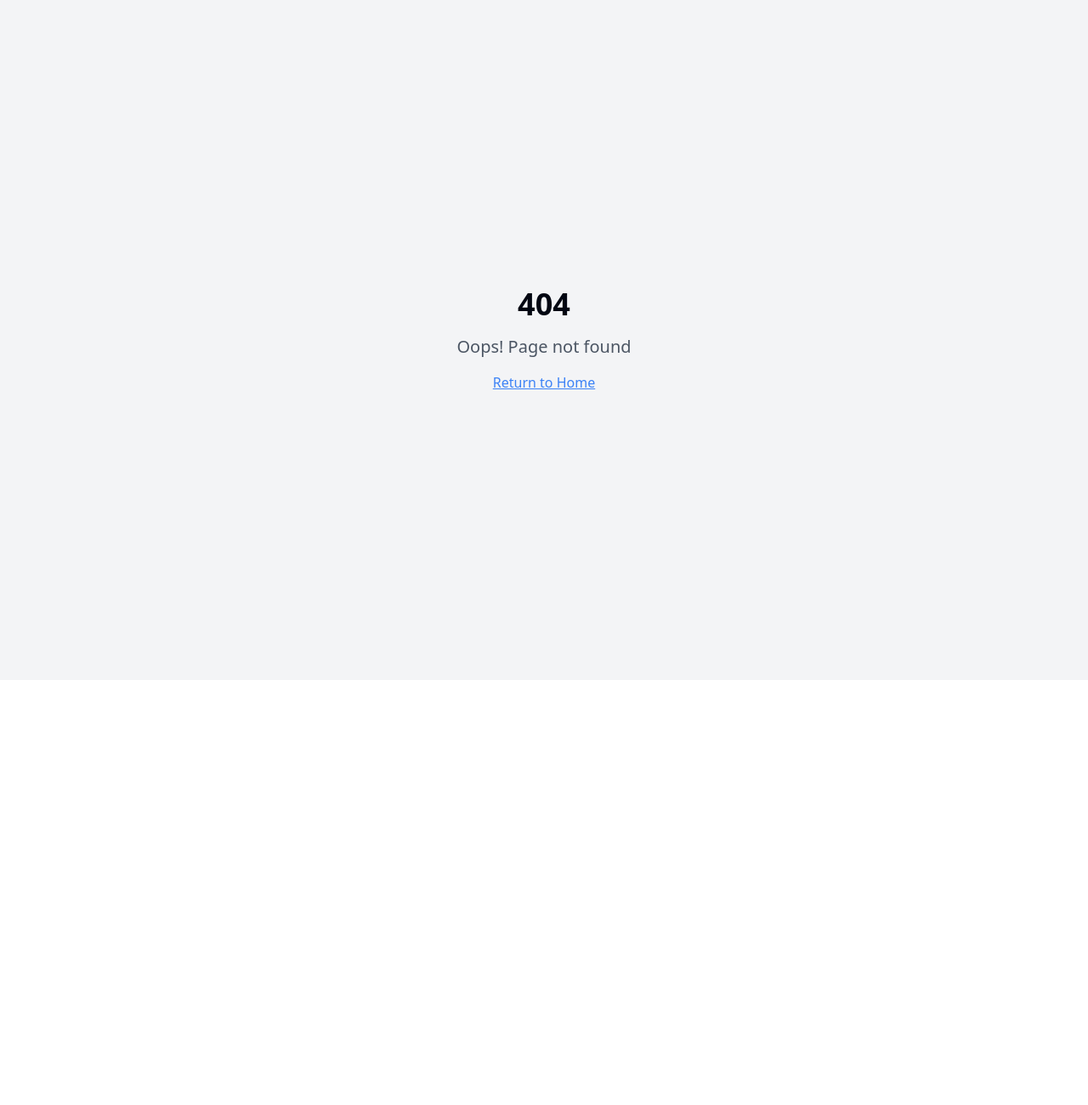
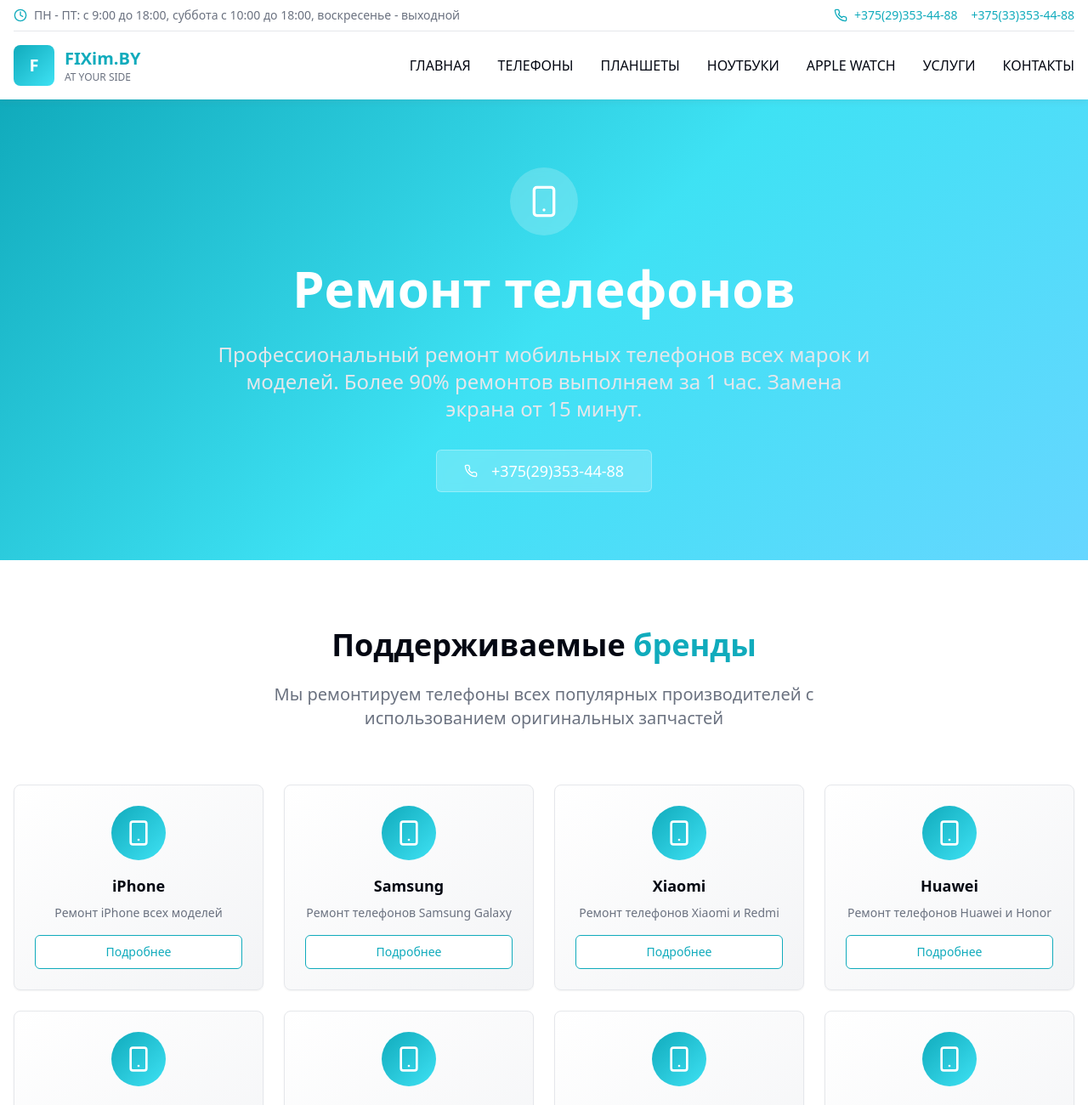
Before and after one commit to SpurIT-Projects/fixim-reimagined-34, a React (Vite) app: page /remont_telefonov.html in a window 1280 px wide. Before the commit this address had no page. Shown: the top 1300 px of the page at 85% size. Before the commit the page ends 800 px from the top, so only its background shows below. Built offline with nearby package versions, Linux system fonts and the light colour scheme.

Commit message:
Исправить ссылки на страницы
Исправлены все ссылки на страницы, чтобы сохранить оригинальную структуру URL с расширением `.html` для улучшения SEO.

```diff
--- a/src/App.tsx
+++ b/src/App.tsx
@@ -26,23 +26,38 @@ const App = () => (
           <Route path="/" element={<Index />} />
 
           {/* Main service pages */}
-          <Route path="/remont_telefonov" element={<RemontTelefonov />} />
-          <Route path="/remont_planshetov" element={<RemontPlanshetov />} />
-          <Route path="/remont_notebook" element={<RemontNotebook />} />
-          <Route path="/remont-apple-watch" element={<RemontAppleWatch />} />
+          <Route path="/remont_telefonov.html" element={<RemontTelefonov />} />
+          <Route path="/remont_planshetov.html" element={<RemontPlanshetov />} />
+          <Route path="/remont_notebook.html" element={<RemontNotebook />} />
+          <Route path="/remont-apple-watch.html" element={<RemontAppleWatch />} />
 
           {/* Additional services */}
-          <Route path="/services" element={<Services />} />
-          <Route path="/gidrogelevaya_plenka" element={<GidrogelevayaPlenka />} />
-          <Route path="/eksklyuzivnie-chehli" element={<EksklyuzivnieChehli />} />
+          <Route path="/services.html" element={<Services />} />
+          <Route path="/gidrogelevaya_plenka.html" element={<GidrogelevayaPlenka />} />
+          <Route path="/eksklyuzivnie-chehli.html" element={<EksklyuzivnieChehli />} />
 
           {/* Contact page */}
-          <Route path="/contacts" element={<Contacts />} />
+          <Route path="/contacts.html" element={<Contacts />} />
 
-          {/* Individual brand pages - these will be created later if needed */}
-          <Route path="/remont_telefonov/*" element={<RemontTelefonov />} />
-          <Route path="/remont_planshetov/*" element={<RemontPlanshetov />} />
-          <Route path="/remont_notebook/*" element={<RemontNotebook />} />
+          {/* Individual brand pages - exact URLs from original site */}
+          <Route path="/remont_telefonov/iphone.html" element={<RemontTelefonov />} />
+          <Route path="/remont_telefonov/samsung.html" element={<RemontTelefonov />} />
+          <Route path="/remont_telefonov/xiaomi.html" element={<RemontTelefonov />} />
+          <Route path="/remont_telefonov/huawei.html" element={<RemontTelefonov />} />
+          <Route path="/remont_telefonov/nokia.html" element={<RemontTelefonov />} />
+          <Route path="/remont_telefonov/lg.html" element={<RemontTelefonov />} />
+          <Route path="/remont_telefonov/sony.html" element={<RemontTelefonov />} />
+          <Route path="/remont_telefonov/htc.html" element={<RemontTelefonov />} />
+          <Route path="/remont_telefonov/meizu.html" element={<RemontTelefonov />} />
+          <Route path="/remont_telefonov/lenovo.html" element={<RemontTelefonov />} />
+          <Route path="/remont_telefonov/zte.html" element={<RemontTelefonov />} />
+          <Route path="/remont_telefonov/realme.html" element={<RemontTelefonov />} />
+          <Route path="/remont_telefonov/vivo.html" element={<RemontTelefonov />} />
+          <Route path="/remont_telefonov/poco.html" element={<RemontTelefonov />} />
+          <Route path="/remont_planshetov/ipad.html" element={<RemontPlanshetov />} />
+          <Route path="/remont_planshetov/samsung.html" element={<RemontPlanshetov />} />
+          <Route path="/remont_notebook/macbook.html" element={<RemontNotebook />} />
+          <Route path="/remont_notebook/all_brends.html" element={<RemontNotebook />} />
 
           {/* ADD ALL CUSTOM ROUTES ABOVE THE CATCH-ALL "*" ROUTE */}
           <Route path="*" element={<NotFound />} />
--- a/src/components/Footer.tsx
+++ b/src/components/Footer.tsx
@@ -27,22 +27,22 @@ export const Footer = () => {
           <div className="space-y-4">
             <h3 className="text-lg font-semibold text-foreground">Услуги</h3>
             <div className="space-y-2 text-sm">
-              <Link to="/remont_telefonov" className="block text-muted-foreground hover:text-primary transition-smooth">
+              <Link to="/remont_telefonov.html" className="block text-muted-foreground hover:text-primary transition-smooth">
                 Ремонт телефонов
               </Link>
-              <Link to="/remont_planshetov" className="block text-muted-foreground hover:text-primary transition-smooth">
+              <Link to="/remont_planshetov.html" className="block text-muted-foreground hover:text-primary transition-smooth">
                 Ремонт планшетов
               </Link>
-              <Link to="/remont_notebook" className="block text-muted-foreground hover:text-primary transition-smooth">
+              <Link to="/remont_notebook.html" className="block text-muted-foreground hover:text-primary transition-smooth">
                 Ремонт ноутбуков
               </Link>
-              <Link to="/remont-apple-watch" className="block text-muted-foreground hover:text-primary transition-smooth">
+              <Link to="/remont-apple-watch.html" className="block text-muted-foreground hover:text-primary transition-smooth">
                 Ремонт Apple Watch
               </Link>
-              <Link to="/gidrogelevaya_plenka" className="block text-muted-foreground hover:text-primary transition-smooth">
+              <Link to="/gidrogelevaya_plenka.html" className="block text-muted-foreground hover:text-primary transition-smooth">
                 Гидрогелевая пленка
               </Link>
-              <Link to="/eksklyuzivnie-chehli" className="block text-muted-foreground hover:text-primary transition-smooth">
+              <Link to="/eksklyuzivnie-chehli.html" className="block text-muted-foreground hover:text-primary transition-smooth">
                 Эксклюзивные чехлы
               </Link>
             </div>
--- a/src/components/Header.tsx
+++ b/src/components/Header.tsx
@@ -49,22 +49,22 @@ export const Header = () => {
             <Link to="/" className="text-foreground hover:text-primary transition-smooth">
               ГЛАВНАЯ
             </Link>
-            <Link to="/remont_telefonov" className="text-foreground hover:text-primary transition-smooth">
+            <Link to="/remont_telefonov.html" className="text-foreground hover:text-primary transition-smooth">
               ТЕЛЕФОНЫ
             </Link>
-            <Link to="/remont_planshetov" className="text-foreground hover:text-primary transition-smooth">
+            <Link to="/remont_planshetov.html" className="text-foreground hover:text-primary transition-smooth">
               ПЛАНШЕТЫ
             </Link>
-            <Link to="/remont_notebook" className="text-foreground hover:text-primary transition-smooth">
+            <Link to="/remont_notebook.html" className="text-foreground hover:text-primary transition-smooth">
               НОУТБУКИ
             </Link>
-            <Link to="/remont-apple-watch" className="text-foreground hover:text-primary transition-smooth">
+            <Link to="/remont-apple-watch.html" className="text-foreground hover:text-primary transition-smooth">
               APPLE WATCH
             </Link>
-            <Link to="/services" className="text-foreground hover:text-primary transition-smooth">
+            <Link to="/services.html" className="text-foreground hover:text-primary transition-smooth">
               УСЛУГИ
             </Link>
-            <Link to="/contacts" className="text-foreground hover:text-primary transition-smooth">
+            <Link to="/contacts.html" className="text-foreground hover:text-primary transition-smooth">
               КОНТАКТЫ
             </Link>
           </nav>
@@ -93,22 +93,22 @@ export const Header = () => {
               <Link to="/" className="text-foreground hover:text-primary transition-smooth py-2" onClick={toggleMenu}>
                 ГЛАВНАЯ
               </Link>
-              <Link to="/remont_telefonov" className="text-foreground hover:text-primary transition-smooth py-2" onClick={toggleMenu}>
+              <Link to="/remont_telefonov.html" className="text-foreground hover:text-primary transition-smooth py-2" onClick={toggleMenu}>
                 ТЕЛЕФОНЫ
               </Link>
-              <Link to="/remont_planshetov" className="text-foreground hover:text-primary transition-smooth py-2" onClick={toggleMenu}>
+              <Link to="/remont_planshetov.html" className="text-foreground hover:text-primary transition-smooth py-2" onClick={toggleMenu}>
                 ПЛАНШЕТЫ
               </Link>
-              <Link to="/remont_notebook" className="text-foreground hover:text-primary transition-smooth py-2" onClick={toggleMenu}>
+              <Link to="/remont_notebook.html" className="text-foreground hover:text-primary transition-smooth py-2" onClick={toggleMenu}>
                 НОУТБУКИ
               </Link>
-              <Link to="/remont-apple-watch" className="text-foreground hover:text-primary transition-smooth py-2" onClick={toggleMenu}>
+              <Link to="/remont-apple-watch.html" className="text-foreground hover:text-primary transition-smooth py-2" onClick={toggleMenu}>
                 APPLE WATCH
               </Link>
-              <Link to="/services" className="text-foreground hover:text-primary transition-smooth py-2" onClick={toggleMenu}>
+              <Link to="/services.html" className="text-foreground hover:text-primary transition-smooth py-2" onClick={toggleMenu}>
                 УСЛУГИ
               </Link>
-              <Link to="/contacts" className="text-foreground hover:text-primary transition-smooth py-2" onClick={toggleMenu}>
+              <Link to="/contacts.html" className="text-foreground hover:text-primary transition-smooth py-2" onClick={toggleMenu}>
                 КОНТАКТЫ
               </Link>
             </div>
--- a/src/pages/RemontNotebook.tsx
+++ b/src/pages/RemontNotebook.tsx
@@ -7,8 +7,8 @@ import { Link } from "react-router-dom";
 
 const RemontNotebook = () => {
   const brands = [
-    { name: "MacBook", path: "/remont_notebook/macbook", description: "Ремонт MacBook Air, MacBook Pro всех моделей" },
-    { name: "Все бренды", path: "/remont_notebook/all_brends", description: "Ремонт ноутбуков всех производителей" }
+    { name: "MacBook", path: "/remont_notebook/macbook.html", description: "Ремонт MacBook Air, MacBook Pro всех моделей" },
+    { name: "Все бренды", path: "/remont_notebook/all_brends.html", description: "Ремонт ноутбуков всех производителей" }
   ];
 
   return (
--- a/src/pages/RemontPlanshetov.tsx
+++ b/src/pages/RemontPlanshetov.tsx
@@ -7,8 +7,8 @@ import { Link } from "react-router-dom";
 
 const RemontPlanshetov = () => {
   const brands = [
-    { name: "iPad", path: "/remont_planshetov/ipad", description: "Ремонт iPad всех моделей" },
-    { name: "Samsung", path: "/remont_planshetov/samsung", description: "Ремонт планшетов Samsung Galaxy Tab" }
+    { name: "iPad", path: "/remont_planshetov/ipad.html", description: "Ремонт iPad всех моделей" },
+    { name: "Samsung", path: "/remont_planshetov/samsung.html", description: "Ремонт планшетов Samsung Galaxy Tab" }
   ];
 
   return (
--- a/src/pages/RemontTelefonov.tsx
+++ b/src/pages/RemontTelefonov.tsx
@@ -7,20 +7,20 @@ import { Link } from "react-router-dom";
 
 const RemontTelefonov = () => {
   const brands = [
-    { name: "iPhone", path: "/remont_telefonov/iphone", description: "Ремонт iPhone всех моделей" },
-    { name: "Samsung", path: "/remont_telefonov/samsung", description: "Ремонт телефонов Samsung Galaxy" },
-    { name: "Xiaomi", path: "/remont_telefonov/xiaomi", description: "Ремонт телефонов Xiaomi и Redmi" },
-    { name: "Huawei", path: "/remont_telefonov/huawei", description: "Ремонт телефонов Huawei и Honor" },
-    { name: "Nokia", path: "/remont_telefonov/nokia", description: "Ремонт телефонов Nokia" },
-    { name: "LG", path: "/remont_telefonov/lg", description: "Ремонт телефонов LG" },
-    { name: "Sony", path: "/remont_telefonov/sony", description: "Ремонт телефонов Sony Xperia" },
-    { name: "HTC", path: "/remont_telefonov/htc", description: "Ремонт телефонов HTC" },
-    { name: "Meizu", path: "/remont_telefonov/meizu", description: "Ремонт телефонов Meizu" },
-    { name: "Lenovo", path: "/remont_telefonov/lenovo", description: "Ремонт телефонов Lenovo" },
-    { name: "ZTE", path: "/remont_telefonov/zte", description: "Ремонт телефонов ZTE" },
-    { name: "Realme", path: "/remont_telefonov/realme", description: "Ремонт телефонов Realme" },
-    { name: "Vivo", path: "/remont_telefonov/vivo", description: "Ремонт телефонов Vivo" },
-    { name: "Poco", path: "/remont_telefonov/poco", description: "Ремонт телефонов Poco" }
+    { name: "iPhone", path: "/remont_telefonov/iphone.html", description: "Ремонт iPhone всех моделей" },
+    { name: "Samsung", path: "/remont_telefonov/samsung.html", description: "Ремонт телефонов Samsung Galaxy" },
+    { name: "Xiaomi", path: "/remont_telefonov/xiaomi.html", description: "Ремонт телефонов Xiaomi и Redmi" },
+    { name: "Huawei", path: "/remont_telefonov/huawei.html", description: "Ремонт телефонов Huawei и Honor" },
+    { name: "Nokia", path: "/remont_telefonov/nokia.html", description: "Ремонт телефонов Nokia" },
+    { name: "LG", path: "/remont_telefonov/lg.html", description: "Ремонт телефонов LG" },
+    { name: "Sony", path: "/remont_telefonov/sony.html", description: "Ремонт телефонов Sony Xperia" },
+    { name: "HTC", path: "/remont_telefonov/htc.html", description: "Ремонт телефонов HTC" },
+    { name: "Meizu", path: "/remont_telefonov/meizu.html", description: "Ремонт телефонов Meizu" },
+    { name: "Lenovo", path: "/remont_telefonov/lenovo.html", description: "Ремонт телефонов Lenovo" },
+    { name: "ZTE", path: "/remont_telefonov/zte.html", description: "Ремонт телефонов ZTE" },
+    { name: "Realme", path: "/remont_telefonov/realme.html", description: "Ремонт телефонов Realme" },
+    { name: "Vivo", path: "/remont_telefonov/vivo.html", description: "Ремонт телефонов Vivo" },
+    { name: "Poco", path: "/remont_telefonov/poco.html", description: "Ремонт телефонов Poco" }
   ];
 
   return (
--- a/src/pages/Services.tsx
+++ b/src/pages/Services.tsx
@@ -11,13 +11,13 @@ const Services = () => {
       icon: Shield,
       title: "Гидрогелевая пленка",
       description: "Защитная пленка для экрана телефона. Обеспечивает надежную защиту от царапин и ударов.",
-      link: "/gidrogelevaya_plenka"
+      link: "/gidrogelevaya_plenka.html"
     },
     {
       icon: Gift,
       title: "Эксклюзивные чехлы",
       description: "Большой выбор качественных чехлов для всех моделей телефонов и планшетов.",
-      link: "/eksklyuzivnie-chehli"
+      link: "/eksklyuzivnie-chehli.html"
     }
   ];
 
@@ -57,7 +57,7 @@ const Services = () => {
                     Все виды ремонта мобильных телефонов
                   </p>
                   <Button asChild variant="outline" className="w-full">
-                    <Link to="/remont_telefonov">Подробнее</Link>
+                    <Link to="/remont_telefonov.html">Подробнее</Link>
                   </Button>
                 </CardContent>
               </Card>
@@ -69,7 +69,7 @@ const Services = () => {
                     Качественный ремонт планшетов всех марок
                   </p>
                   <Button asChild variant="outline" className="w-full">
-                    <Link to="/remont_planshetov">Подробнее</Link>
+                    <Link to="/remont_planshetov.html">Подробнее</Link>
                   </Button>
                 </CardContent>
               </Card>
@@ -81,7 +81,7 @@ const Services = () => {
                     Профессиональный ремонт ноутбуков
                   </p>
                   <Button asChild variant="outline" className="w-full">
-                    <Link to="/remont_notebook">Подробнее</Link>
+                    <Link to="/remont_notebook.html">Подробнее</Link>
                   </Button>
                 </CardContent>
               </Card>
@@ -93,7 +93,7 @@ const Services = () => {
                     Ремонт умных часов Apple
                   </p>
                   <Button asChild variant="outline" className="w-full">
-                    <Link to="/remont-apple-watch">Подробнее</Link>
+                    <Link to="/remont-apple-watch.html">Подробнее</Link>
                   </Button>
                 </CardContent>
               </Card>
```
